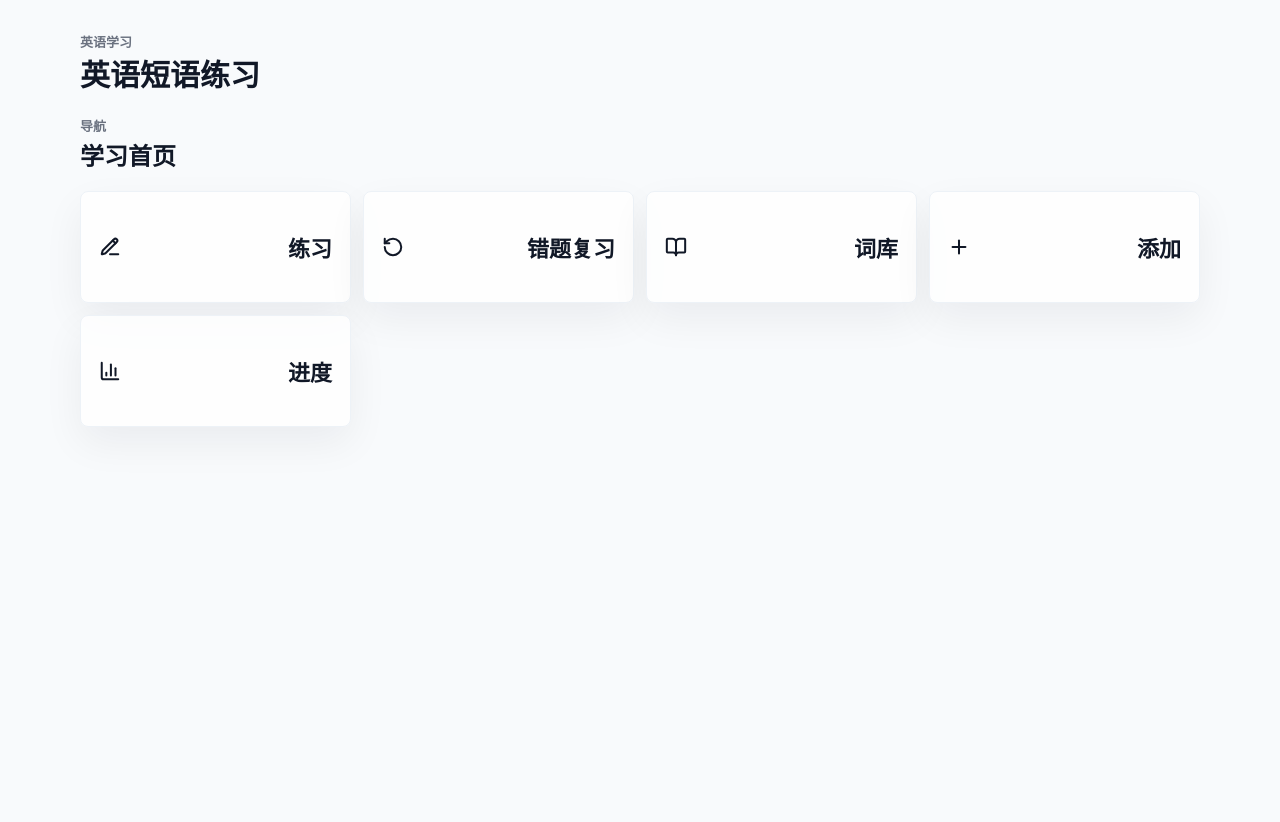
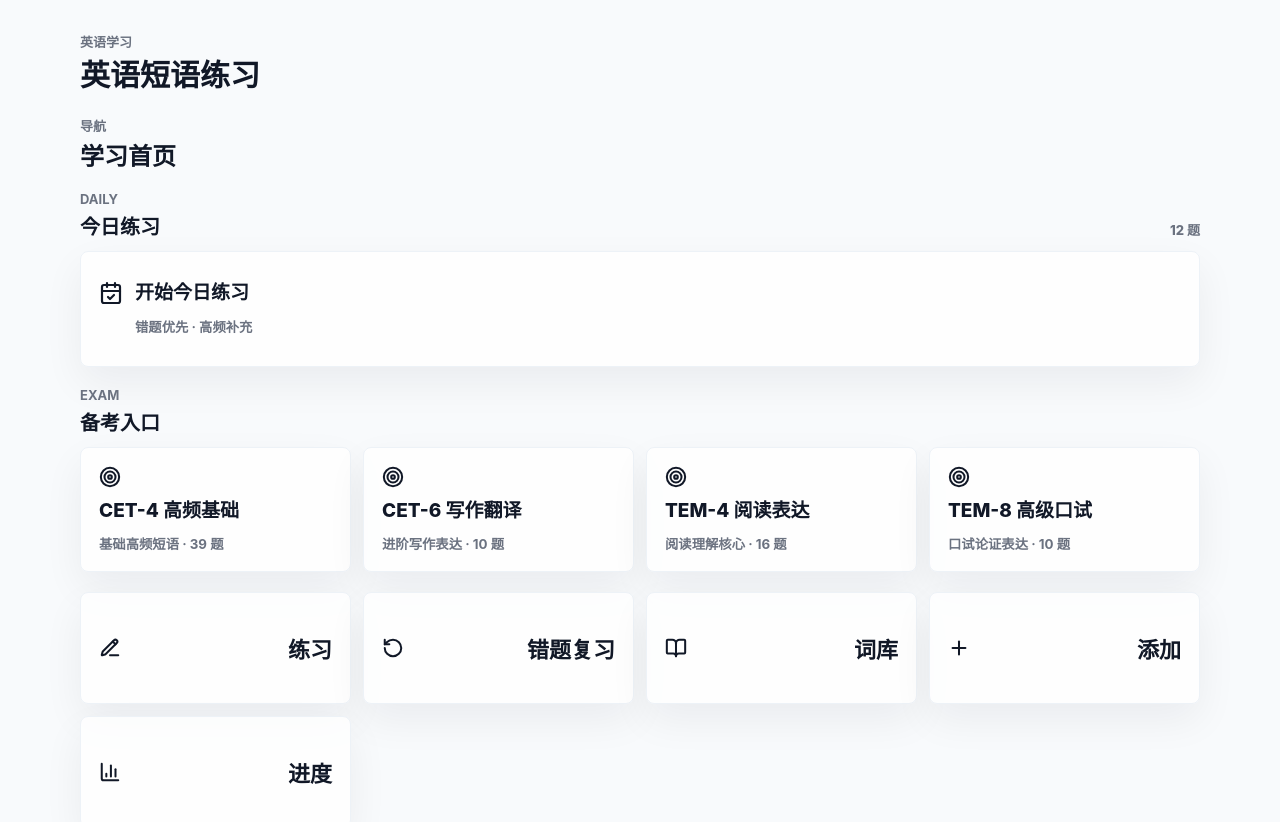
Before and after one commit to 17573316720cjj-dev/English-learning, a React (Vite) app: page / in a window 1280 px wide. Shown: the top 822 px of the page. Before the commit the page ends 800 px from the top, so only its background shows below. Built offline with nearby package versions, Linux system fonts and the light colour scheme.

Commit message:
Add exam plan and daily practice entry points

```diff
--- a/src/App.tsx
+++ b/src/App.tsx
@@ -10,17 +10,52 @@ import { ProgressScreen } from "./components/ProgressScreen";
 import { ReviewScreen } from "./components/ReviewScreen";
 import { builtInItems } from "./data/builtInItems";
 import type { LearningItem } from "./domain";
-import { deleteCustomItem, loadCustomItems, loadProgress, saveCustomItem } from "./lib/storage";
+import { deleteCustomItem, loadCustomItems, loadProgress, loadUserSeed, saveCustomItem } from "./lib/storage";
+import {
+  type PracticeLaunchConfig,
+  type StudyPlanPreset,
+  getTodayPracticeDateKey,
+  getTodayPracticeItems
+} from "./lib/studyPlans";
 
 export function App(): React.JSX.Element {
   const [activeScreen, setActiveScreen] = useState<Screen>("Home");
   const [customItems, setCustomItems] = useState(() => loadCustomItems());
   const [progress, setProgress] = useState(() => loadProgress());
+  const [practiceLaunch, setPracticeLaunch] = useState<PracticeLaunchConfig | null>(null);
 
   const allItems = useMemo(() => [...builtInItems, ...customItems], [customItems]);
+  const todayDateKey = getTodayPracticeDateKey();
+  const todayPracticeItems = useMemo(
+    () => getTodayPracticeItems(allItems, progress, loadUserSeed(), todayDateKey),
+    [allItems, progress, todayDateKey]
+  );
   const refreshProgress = (): void => setProgress(loadProgress());
   const saveItem = (item: LearningItem): void => setCustomItems(saveCustomItem(item));
   const removeItem = (itemId: string): void => setCustomItems(deleteCustomItem(itemId));
+  const navigateToFeature = (screen: Screen): void => {
+    if (screen === "Practice") {
+      setPracticeLaunch(null);
+    }
+    setActiveScreen(screen);
+  };
+  const startStudyPlan = (preset: StudyPlanPreset): void => {
+    setPracticeLaunch({
+      title: preset.title,
+      description: preset.subtitle,
+      filters: preset.filters
+    });
+    setActiveScreen("Practice");
+  };
+  const startTodayPractice = (): void => {
+    setPracticeLaunch({
+      title: "今日练习",
+      description: "错题优先，补充高频新短语",
+      itemIds: todayPracticeItems.map((item) => item.id),
+      scopeId: `Today:${todayDateKey}`
+    });
+    setActiveScreen("Practice");
+  };
 
   return (
     <main className="app-shell">
@@ -32,9 +67,15 @@ export function App(): React.JSX.Element {
         </button>
       )}
       {activeScreen === "Home" ? (
-        <HomeScreen onNavigate={setActiveScreen} />
+        <HomeScreen
+          items={allItems}
+          todayItemCount={todayPracticeItems.length}
+          onNavigate={navigateToFeature}
+          onStartStudyPlan={startStudyPlan}
+          onStartTodayPractice={startTodayPractice}
+        />
       ) : activeScreen === "Practice" ? (
-        <PracticeScreen items={allItems} onProgressChange={refreshProgress} />
+        <PracticeScreen items={allItems} launchConfig={practiceLaunch} onProgressChange={refreshProgress} />
       ) : activeScreen === "Review" ? (
         <ReviewScreen items={allItems} progress={progress} onProgressChange={refreshProgress} />
       ) : activeScreen === "Library" ? (
--- a/src/components/HomeScreen.tsx
+++ b/src/components/HomeScreen.tsx
@@ -1,5 +1,7 @@
-import { BarChart3, BookOpen, PencilLine, Plus, RotateCcw } from "lucide-react";
+import { BarChart3, BookOpen, CalendarCheck, PencilLine, Plus, RotateCcw, Target } from "lucide-react";
 import type React from "react";
+import type { LearningItem } from "../domain";
+import { filterLearningItems, type StudyPlanPreset, studyPlanPresets } from "../lib/studyPlans";
 import type { FeatureScreen } from "./AppNav";
 
 const navItems: Array<{
@@ -14,13 +16,60 @@ const navItems: Array<{
   { screen: "Progress", label: "进度", Icon: BarChart3 }
 ];
 
-export function HomeScreen({ onNavigate }: { onNavigate(screen: FeatureScreen): void }): React.JSX.Element {
+export function HomeScreen({
+  items,
+  todayItemCount,
+  onNavigate,
+  onStartStudyPlan,
+  onStartTodayPractice
+}: {
+  items: LearningItem[];
+  todayItemCount: number;
+  onNavigate(screen: FeatureScreen): void;
+  onStartStudyPlan(preset: StudyPlanPreset): void;
+  onStartTodayPractice(): void;
+}): React.JSX.Element {
   return (
     <section className="home-screen" aria-labelledby="home-title">
       <div className="home-heading">
         <p className="eyebrow">导航</p>
         <h2 id="home-title">学习首页</h2>
       </div>
+
+      <section className="home-section" aria-labelledby="today-practice-title">
+        <div className="home-section-heading">
+          <div>
+            <p className="eyebrow">Daily</p>
+            <h2 id="today-practice-title">今日练习</h2>
+          </div>
+          <span className="home-section-meta">{todayItemCount} 题</span>
+        </div>
+        <button className="daily-practice-card" onClick={onStartTodayPractice}>
+          <CalendarCheck aria-hidden={true} size={24} strokeWidth={2.2} />
+          <span>开始今日练习</span>
+          <small>错题优先 · 高频补充</small>
+        </button>
+      </section>
+
+      <section className="home-section" aria-labelledby="study-plan-title">
+        <div className="home-section-heading">
+          <div>
+            <p className="eyebrow">Exam</p>
+            <h2 id="study-plan-title">备考入口</h2>
+          </div>
+        </div>
+        <div className="study-plan-grid">
+          {studyPlanPresets.map((preset) => (
+            <button className="study-plan-card" key={preset.id} onClick={() => onStartStudyPlan(preset)}>
+              <Target aria-hidden={true} size={22} strokeWidth={2.2} />
+              <span>{preset.title}</span>
+              <small>
+                {preset.subtitle} · {filterLearningItems(items, preset.filters).length} 题
+              </small>
+            </button>
+          ))}
+        </div>
+      </section>
 
       <div className="home-grid">
         {navItems.map(({ screen, label, Icon }) => (
--- /dev/null
+++ b/src/lib/studyPlans.ts
@@ -0,0 +1,132 @@
+import type { ExamLevel, LearningItem, PhraseDifficulty, PhraseTag, ProgressState } from "../domain";
+import { shuffleLearningItems } from "./practice";
+import { getWeakLearningItems } from "./review";
+import { getItemTags } from "./tags";
+
+export const DAILY_PRACTICE_ITEM_LIMIT = 12;
+const DAILY_WEAK_ITEM_LIMIT = 5;
+
+export interface PracticeFilters {
+  examLevel: ExamLevel | "All";
+  tag: PhraseTag | "All";
+  difficulty: PhraseDifficulty | "All";
+}
+
+export interface StudyPlanPreset {
+  id: string;
+  title: string;
+  subtitle: string;
+  filters: PracticeFilters;
+}
+
+export interface PracticeLaunchConfig {
+  title: string;
+  description?: string;
+  filters?: PracticeFilters;
+  itemIds?: string[];
+  scopeId?: string;
+}
+
+export const defaultPracticeFilters: PracticeFilters = {
+  examLevel: "All",
+  tag: "All",
+  difficulty: "All"
+};
+
+export const studyPlanPresets: StudyPlanPreset[] = [
+  {
+    id: "cet4-high-frequency-basic",
+    title: "CET-4 高频基础",
+    subtitle: "基础高频短语",
+    filters: {
+      examLevel: "CET4",
+      tag: "HighFrequency",
+      difficulty: "Basic"
+    }
+  },
+  {
+    id: "cet6-writing-translation",
+    title: "CET-6 写作翻译",
+    subtitle: "进阶写作表达",
+    filters: {
+      examLevel: "CET6",
+      tag: "Writing",
+      difficulty: "Intermediate"
+    }
+  },
+  {
+    id: "tem4-reading-expression",
+    title: "TEM-4 阅读表达",
+    subtitle: "阅读理解核心",
+    filters: {
+      examLevel: "TEM4",
+      tag: "Reading",
+      difficulty: "Intermediate"
+    }
+  },
+  {
+    id: "tem8-advanced-speaking",
+    title: "TEM-8 高级口试",
+    subtitle: "口试论证表达",
+    filters: {
+      examLevel: "TEM8",
+      tag: "Speaking",
+      difficulty: "Intermediate"
+    }
+  }
+];
+
+export function filterLearningItems(items: LearningItem[], filters: PracticeFilters): LearningItem[] {
+  return items.filter((item) => {
+    const matchesExamLevel = filters.examLevel === "All" || item.examLevel === filters.examLevel;
+    const matchesTag = filters.tag === "All" || getItemTags(item).includes(filters.tag);
+    const matchesDifficulty = filters.difficulty === "All" || item.difficulty === filters.difficulty;
+
+    return matchesExamLevel && matchesTag && matchesDifficulty;
+  });
+}
+
+function hasPracticeHistory(progress: ProgressState, itemId: string): boolean {
+  const counts = progress.perItem[itemId];
+  return Boolean(counts && counts.correct + counts.incorrect > 0);
+}
+
+function uniqueById(items: LearningItem[]): LearningItem[] {
+  const seen = new Set<string>();
+
+  return items.filter((item) => {
+    if (seen.has(item.id)) return false;
+    seen.add(item.id);
+    return true;
+  });
+}
+
+export function getTodayPracticeDateKey(date = new Date()): string {
+  const year = date.getFullYear();
+  const month = String(date.getMonth() + 1).padStart(2, "0");
+  const day = String(date.getDate()).padStart(2, "0");
+
+  return `${year}-${month}-${day}`;
+}
+
+export function getTodayPracticeItems(
+  items: LearningItem[],
+  progress: ProgressState,
+  seed: string,
+  dateKey = getTodayPracticeDateKey()
+): LearningItem[] {
+  const weakItems = getWeakLearningItems(items, progress).slice(0, DAILY_WEAK_ITEM_LIMIT);
+  const weakIds = new Set(weakItems.map((item) => item.id));
+  const newHighFrequencyItems = shuffleLearningItems(
+    items.filter((item) => !weakIds.has(item.id) && !hasPracticeHistory(progress, item.id) && getItemTags(item).includes("HighFrequency")),
+    seed,
+    `Today:${dateKey}:new-high-frequency`
+  );
+  const remainingItems = shuffleLearningItems(
+    items.filter((item) => !weakIds.has(item.id)),
+    seed,
+    `Today:${dateKey}:remaining`
+  );
+
+  return uniqueById([...weakItems, ...newHighFrequencyItems, ...remainingItems]).slice(0, DAILY_PRACTICE_ITEM_LIMIT);
+}
--- a/src/styles.css
+++ b/src/styles.css
@@ -207,7 +207,37 @@ p {
   line-height: 1.15;
 }
 
+.home-section {
+  display: grid;
+  gap: 12px;
+}
+
+.home-section-heading {
+  display: flex;
+  align-items: flex-end;
+  justify-content: space-between;
+  gap: 16px;
+}
+
+.home-section-heading h2 {
+  margin: 0;
+  font-size: 20px;
+  line-height: 1.2;
+}
+
+.home-section-meta {
+  color: #6b7280;
+  font-size: 13px;
+  font-weight: 800;
+}
+
 .home-grid {
+  display: grid;
+  grid-template-columns: repeat(4, minmax(0, 1fr));
+  gap: 12px;
+}
+
+.study-plan-grid {
   display: grid;
   grid-template-columns: repeat(4, minmax(0, 1fr));
   gap: 12px;
@@ -228,12 +258,55 @@ p {
   cursor: pointer;
 }
 
+.daily-practice-card,
+.study-plan-card {
+  display: grid;
+  align-content: space-between;
+  justify-items: start;
+  gap: 12px;
+  min-height: 122px;
+  border: 1px solid var(--border-soft);
+  border-radius: 8px;
+  padding: 18px;
+  color: #111827;
+  background: rgba(255, 255, 255, 0.82);
+  box-shadow: var(--shadow-soft);
+  cursor: pointer;
+  text-align: left;
+}
+
+.daily-practice-card {
+  min-height: 116px;
+  grid-template-columns: auto 1fr;
+  align-items: center;
+  align-content: center;
+}
+
+.daily-practice-card small {
+  grid-column: 2;
+}
+
 .home-nav-card span {
   font-size: 22px;
   font-weight: 800;
 }
 
-.home-nav-card:hover {
+.daily-practice-card span,
+.study-plan-card span {
+  font-size: 19px;
+  font-weight: 800;
+  line-height: 1.2;
+}
+
+.daily-practice-card small,
+.study-plan-card small {
+  color: #6b7280;
+  font-weight: 700;
+}
+
+.home-nav-card:hover,
+.daily-practice-card:hover,
+.study-plan-card:hover {
   border-color: #ccd6e2;
   background: var(--surface);
 }
@@ -318,6 +391,20 @@ p {
 
 .practice-settings {
   margin: 0 0 12px;
+}
+
+.practice-launch-summary {
+  margin-bottom: 16px;
+  border-bottom: 1px solid var(--border-soft);
+  padding-bottom: 16px;
+}
+
+.practice-launch-summary h2 {
+  margin: 0 0 6px;
+}
+
+.practice-launch-summary p:last-child {
+  margin-bottom: 0;
 }
 
 .practice-settings .filter-summary {
@@ -455,6 +542,10 @@ p {
     grid-template-columns: repeat(2, minmax(0, 1fr));
   }
 
+  .study-plan-grid {
+    grid-template-columns: repeat(2, minmax(0, 1fr));
+  }
+
   .stats-grid {
     grid-template-columns: repeat(2, minmax(0, 1fr));
   }
@@ -485,6 +576,10 @@ p {
     grid-template-columns: 1fr;
   }
 
+  .study-plan-grid {
+    grid-template-columns: 1fr;
+  }
+
   .stats-grid {
     grid-template-columns: 1fr;
   }
```
Also changed, not shown: src/components/PracticeScreen.tsx (+36 -14 lines), 2 other files (tests, documents, lock files or other folders).
